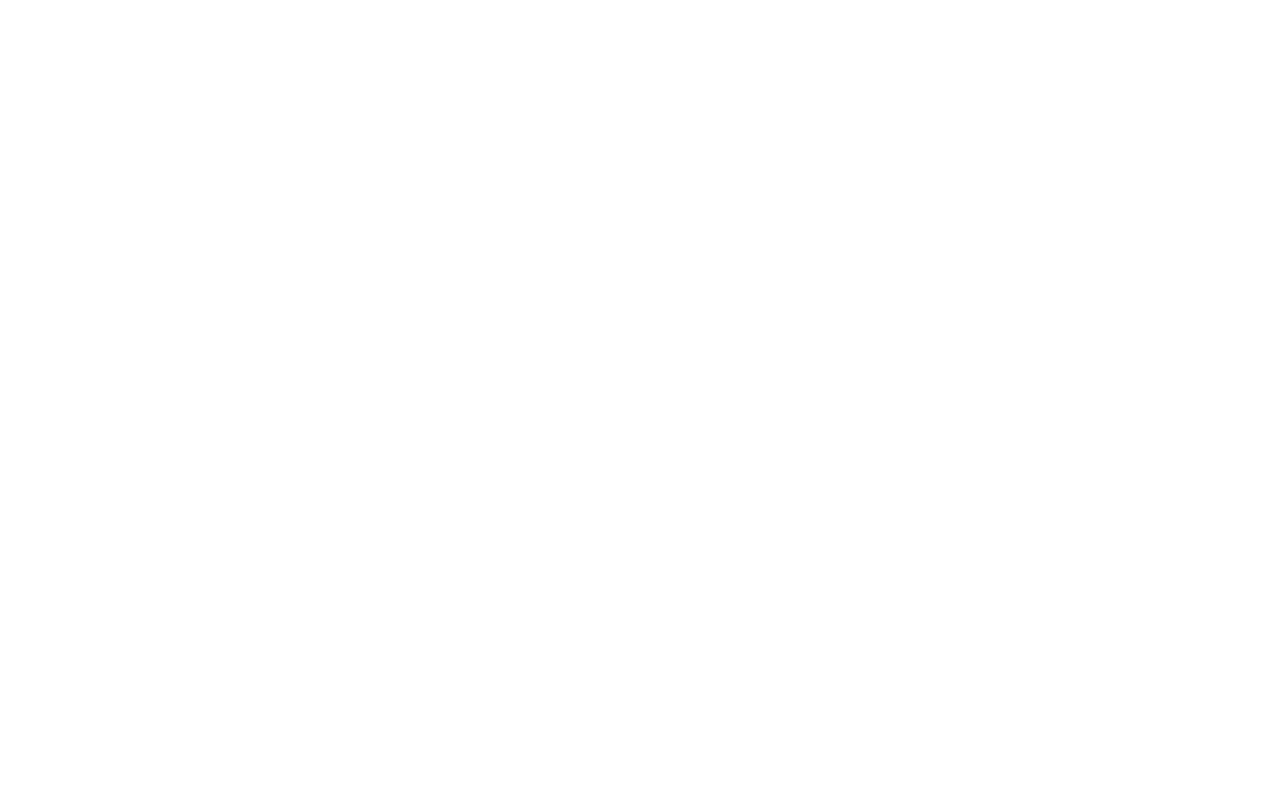
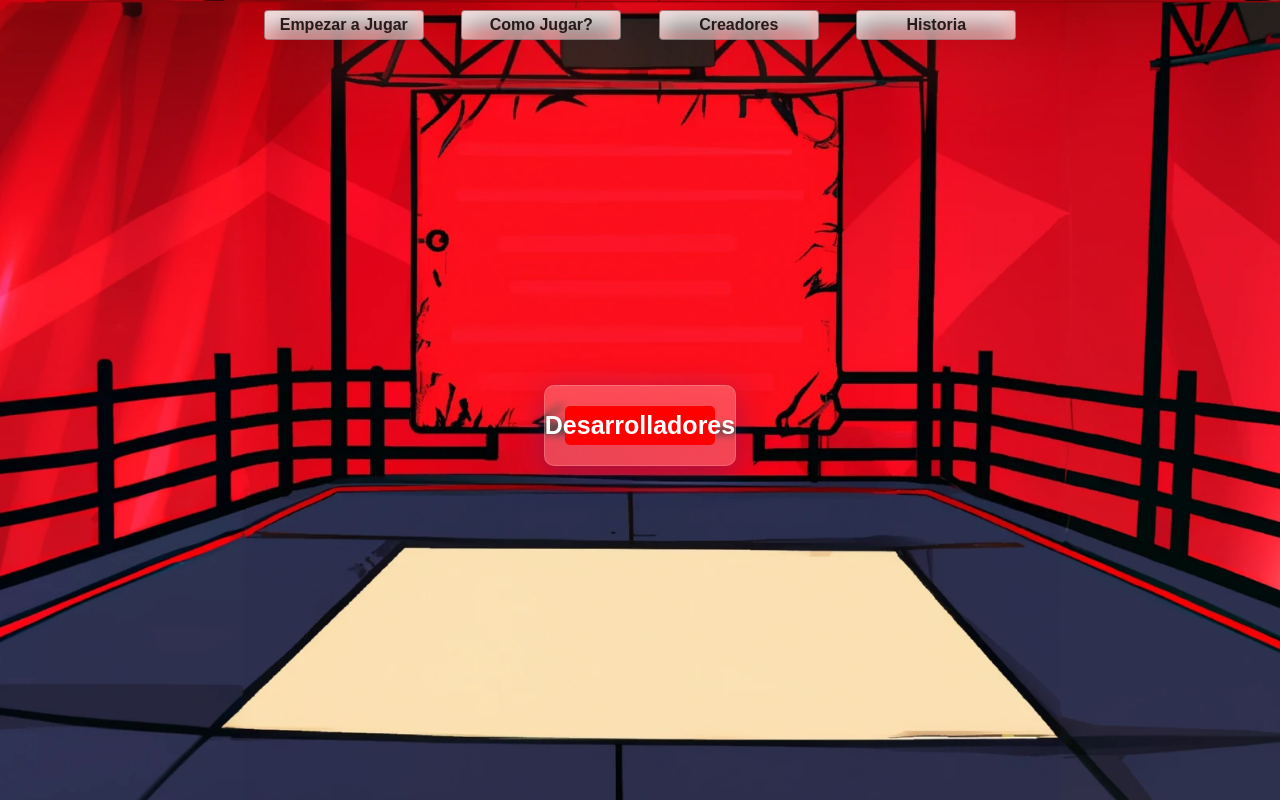
Before and after one commit to Lypher/TorneoDeArtesMarciales, a React (Vite) app: page /developers in a window 1280 px wide. Before the commit this address had no page. Built offline with nearby package versions, Linux system fonts and the light colour scheme.

Commit message:
correct class name for efect animation

```diff
--- a/src/Header.jsx
+++ b/src/Header.jsx
@@ -12,7 +12,7 @@ export function Header() {
             <NavLink to="playing">
               <button className="btn_link">Como Jugar?</button>
             </NavLink>
-            <NavLink to="/">
+            <NavLink to="/developers">
               <button className="btn_link">Creadores</button>
             </NavLink>
             <NavLink to="/">
--- /dev/null
+++ b/src/assets/app.json
@@ -0,0 +1,50 @@
+{
+    "app" : {
+        "developers": [
+            {
+                "name": "Jefferson",
+                "avatar": "/avatar",
+                "twitter": "/jefferson",
+                "linkedin": "/",
+                "rol": "lorem",
+                "description": ""
+            },
+            {
+                "name": "Jefferson",
+                "avatar": "/avatar",
+                "twitter": "/jefferson",
+                "linkedin": "/",
+                "rol": "",
+                "description": ""
+            },
+            {
+                "name": "Jefferson",
+                "avatar": "/avatar",
+                "twitter": "/jefferson",
+                "linkedin": "/",
+                "rol": "",
+                "description": ""
+            }
+        ],
+        "history": [
+            {
+                "title":"Porject title",
+                "description": "lorem lorem",
+                "image": "/url/image"
+            },
+            {
+                "title":"Porject title",
+                "description": "lorem lorem",
+                "image": "/url/image"
+            }
+        ],
+        "help": [
+            {
+                "title": "como jugar",
+                "description": "fksalfdsaf fasfadsf fasdfdsafa fadsfads dladsfads fadsf afsdsf",
+                "image": "/url/image.jsp"
+            }
+        ],
+        "suport":["TODO"]
+    }
+}
--- a/src/router/cuadrilater.jsx
+++ b/src/router/cuadrilater.jsx
@@ -40,7 +40,7 @@ export function Fighting ({myhero,enemy}) {
     const [animate_1, setAnimate_1] = useState(false);
     const [animate_2, setAnimate_2] = useState(false);
     const [winner, setWinner] = useState(false)
-    debugger
+    //debugger
 
 
     useEffect(() => {
@@ -128,7 +128,7 @@ export function Fighting ({myhero,enemy}) {
                                         src={`/${myhero.image_render[0]}`} />
                                     ): (<Transitions images={myhero.animation.left[0]} />)}
 
-                                        <div class={`container_onda PSTA ${!animate_1? 'DBL': 'DNO'}`}>
+                                        <div className={`container_onda PSTA ${!animate_1? 'DBL': 'DNO'}`}>
                                             <div></div>
                                             <div></div>
                                             <div></div>
@@ -140,7 +140,7 @@ export function Fighting ({myhero,enemy}) {
                             </div>
 
 
-                            <div className={`DFL FLCOL GAP15 PSTR ${!first_attack? 'animate2 other2': false}`}> {/* ******* Enemy box ***********/}
+                            <div className={`DFL FLCOL GAP15 PSTR ${!first_attack? 'animate2 other2': ""}`}> {/* ******* Enemy box ***********/}
                                 <div >
                                     <div className="DFL FLCOL JSTCC ALGIC">
                                             <span className="FS11 FWTH6C CWTH"
@@ -165,7 +165,8 @@ export function Fighting ({myhero,enemy}) {
                                         <img className="slct"
                                         src={`/${enemy.image_render[0]}`} />
                                     ): (<Transitions images={enemy.animation.right[0]} />)}
-                                        <div class={`container_onda PSTA ${!animate_2? 'DBL': 'DNO'}`}>
+
+                                        <div className={`container_onda PSTA ${!animate_2? 'DBL': 'DNO'}`}>
                                             <div></div>
                                             <div></div>
                                             <div></div>
--- /dev/null
+++ b/src/router/developers.jsx
@@ -0,0 +1,13 @@
+
+
+export function Developers({developers}) {
+    console.log(developers)
+    return <>
+        <div>
+            <div className="wrapper820 DFL FLCOL P20 GAP15">
+                <span className="DFL MXW150 RD5 JSTCC FWTH6C M0-A large_tittle">Desarrolladores</span>
+
+            </div>
+        </div>
+    </>
+}
--- a/src/router/router.jsx
+++ b/src/router/router.jsx
@@ -5,7 +5,14 @@ import { Select_hero } from "./Start_select";
 import { Error_page } from "./error_page";
 import { Playing } from "./playing";
 
+import appData from '../assets/app.json';
+import { Developers } from "./developers";
+
+
 export function App_router () {
+    const app = appData.app;
+
+
     return <>
         <Routes>
             <Route path="/" element={<App/>}>
@@ -13,6 +20,8 @@ export function App_router () {
                     <Route index element={<Content/>}/>
                     <Route path="/start" element={<Select_hero/>}/>
                     <Route path="/start/:heroId" element={<Playing/>}/>
+                    <Route path="/developers" element={<Developers
+                        developers={app.developers}/>} />
                     <Route path="/help" element={<></>}/>
                 </Route>
             </Route>
```
Also changed, not shown: src/router/helps.jsx (added), src/router/history.jsx (added).
